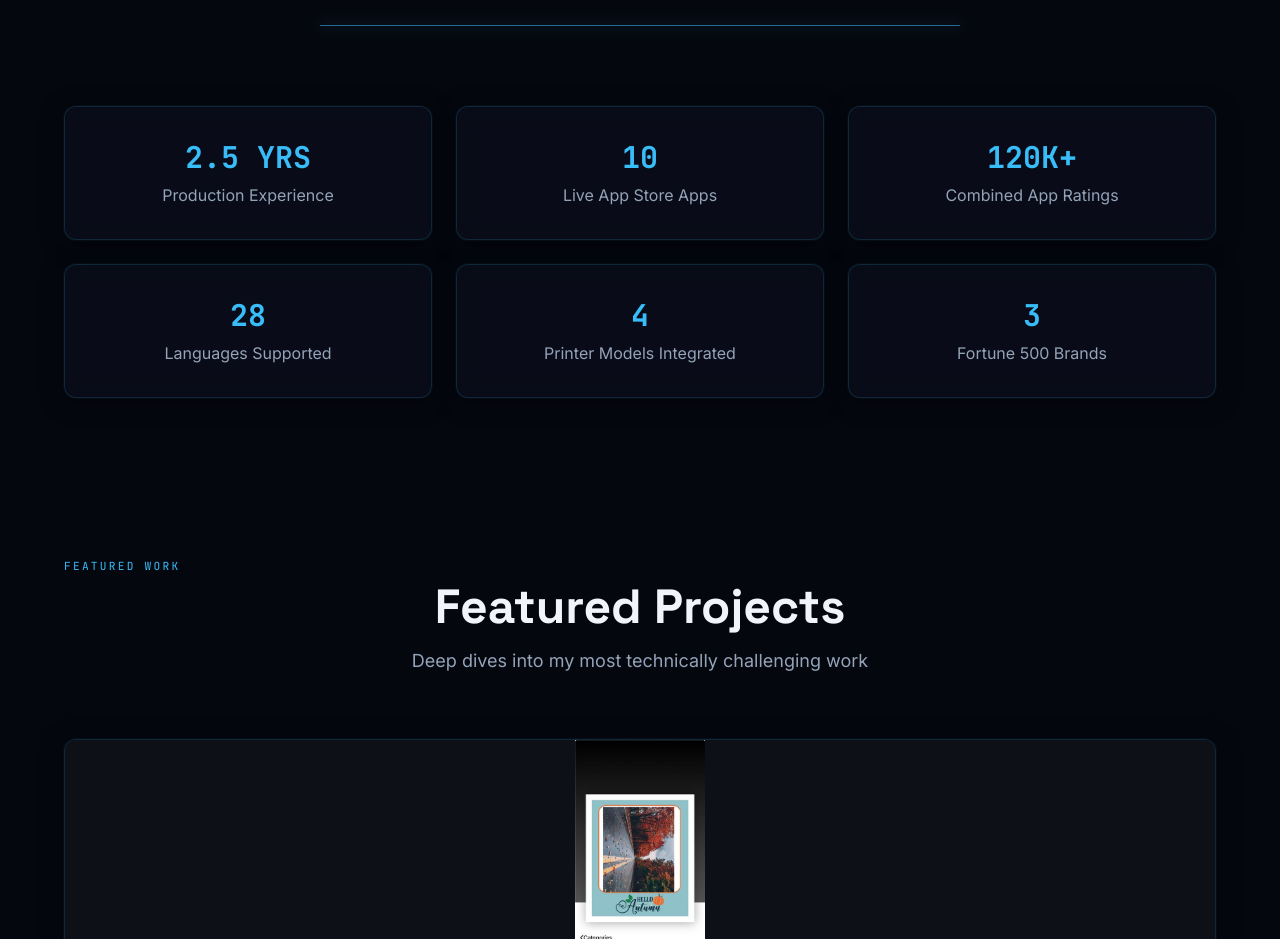
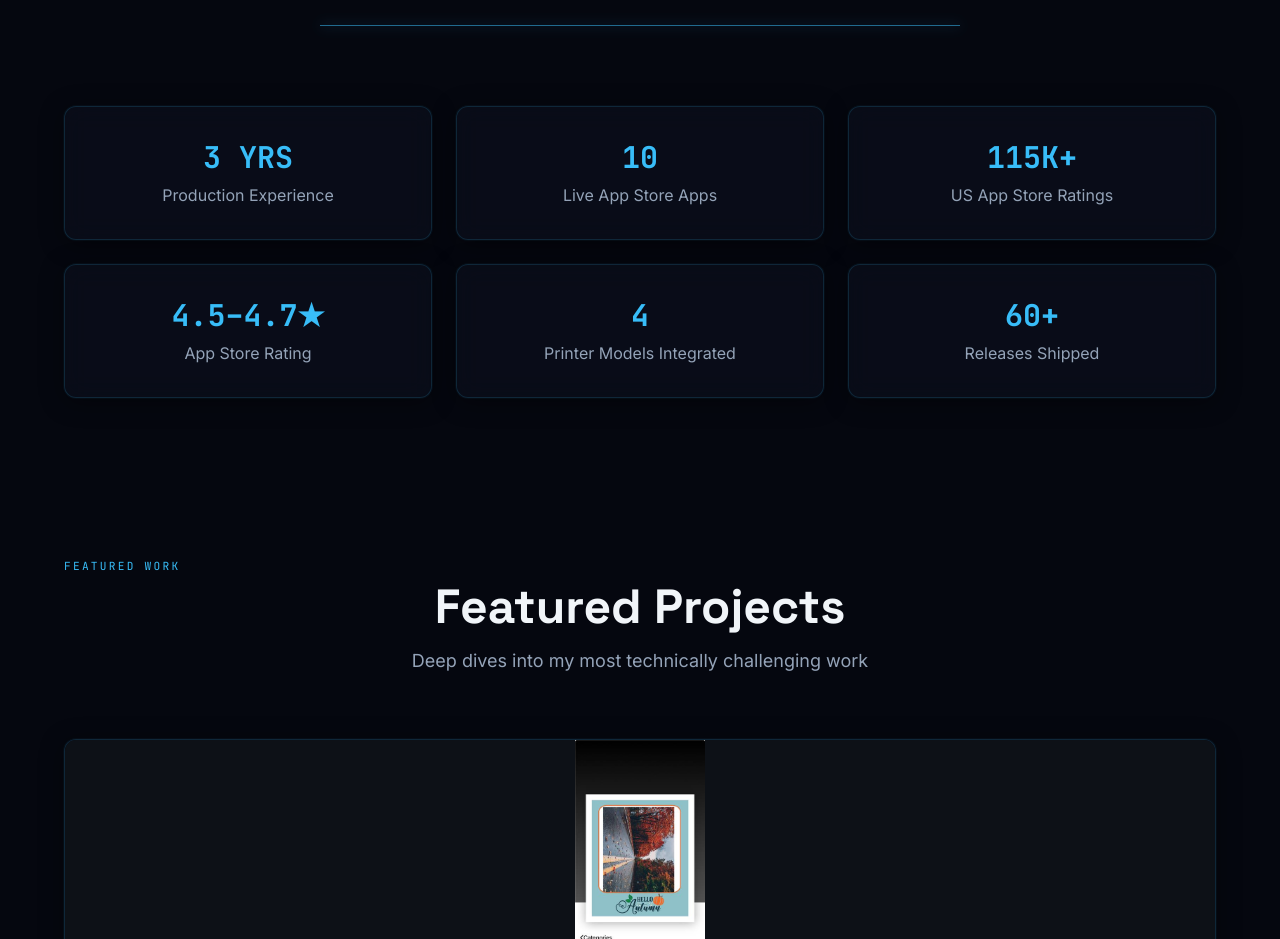
Before and after one commit to ShobhitB2002/shobhit-portfolio, a Next.js app: page / in a window 1280 px wide. Shown: the part 1300-2239 px from the top of the page. Built offline with nearby package versions, Linux system fonts and the light colour scheme.

Commit message:
Update Stats.js

```diff
--- a/src/components/Stats.js
+++ b/src/components/Stats.js
@@ -2,12 +2,12 @@ import React from 'react';
 
 export default function Stats() {
   const stats = [
-    { number: "2.5 YRS", label: "Production Experience" },
+    { number: "3 YRS", label: "Production Experience" },
     { number: "10",      label: "Live App Store Apps" },
-    { number: "120K+",   label: "Combined App Ratings" },
-    { number: "28",      label: "Languages Supported" },
+    { number: "115K+",   label: "US App Store Ratings" },
+    { number: "4.5–4.7★", label: "App Store Rating" },
     { number: "4",       label: "Printer Models Integrated" },
-    { number: "3",       label: "Fortune 500 Brands" }
+    { number: "60+",     label: "Releases Shipped" }
   ];
 
   return (
```
